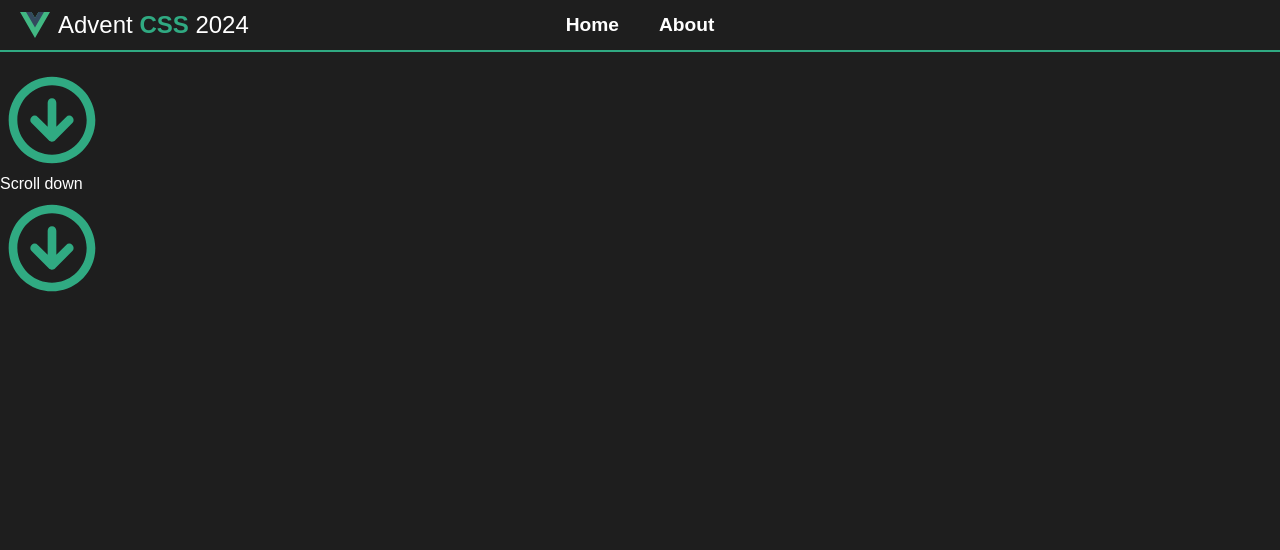
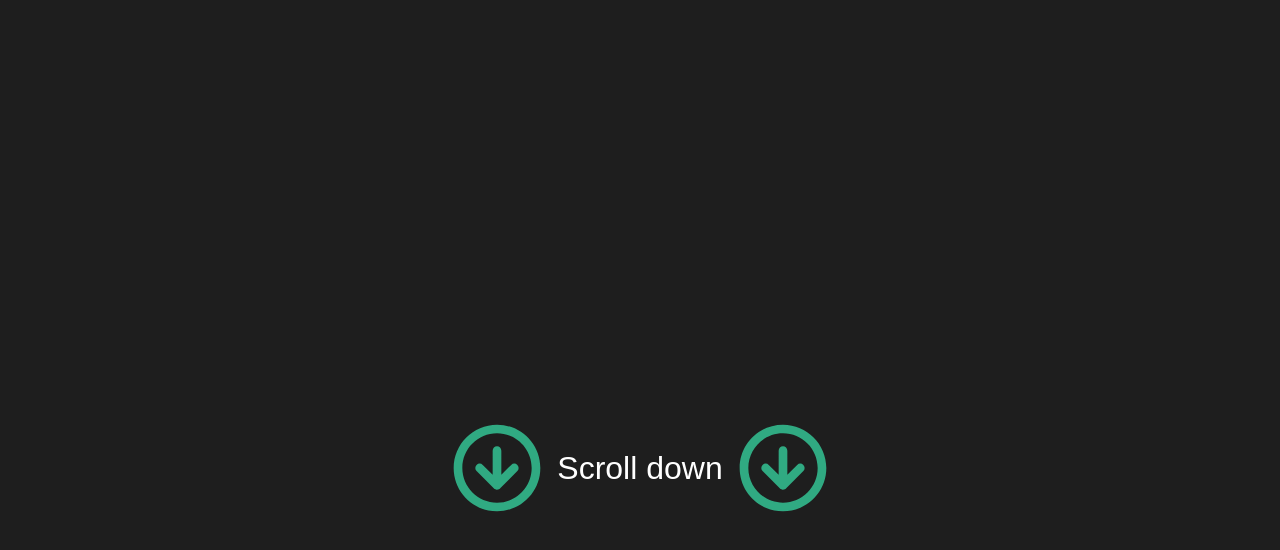
Before and after one commit to Zuhaitz/advent-css-2024, a Vue app: page /challenge8 in a window 1280 px wide. Shown: the top 550 px of the page. Built offline with nearby package versions, Linux system fonts and the light colour scheme; a web font is replaced by a local one.

Commit message:
navbar on scroll

```diff
--- a/src/views/Challenge8View.vue
+++ b/src/views/Challenge8View.vue
@@ -7,7 +7,7 @@
   <Navbar />
 
   <section class="container">
-    <div>
+    <div class="sign">
       <img :src="arrowDown" alt="arrow down" />
       <p>Scroll down</p>
       <img :src="arrowDown" alt="arrow down" />
@@ -17,14 +17,42 @@
 
 <style lang="scss" scoped>
   @layer components {
+    @keyframes appear {
+      to {
+        transform: translateY(0);
+      }
+    }
+
     header {
       position: sticky;
       top: 0;
       background-color: #1e1e1e;
+      transform: translateY(-100%);
+
+      animation: appear auto linear;
+      animation-timeline: scroll(root block);
+      animation-range: entry 0% cover 5%;
+      animation-fill-mode: both;
     }
 
     .container {
-      height: 120vh;
+      height: 100vh;
+      display: flex;
+      align-items: center;
+      justify-content: center;
+      padding: 1rem;
+    }
+
+    .sign {
+      display: flex;
+      align-items: center;
+      justify-content: center;
+      gap: 8px;
+
+      p {
+        font-size: 2rem;
+        text-align: center;
+      }
     }
   }
 </style>
```
